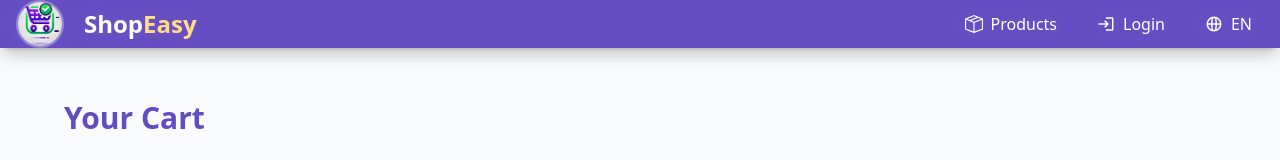
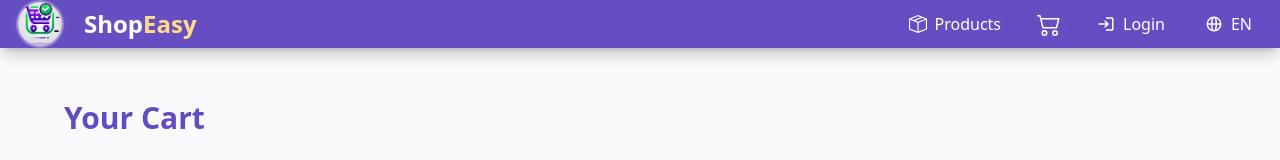
Before and after one commit to eric2003tu/shopeasy, a Next.js app: page /shop/carts in a window 1280 px wide. Shown: the top 160 px of the page. Built offline with nearby package versions, Linux system fonts and the light colour scheme.

Commit message:
responsiveness in shopheader

```diff
--- a/src/components/small/Header.tsx
+++ b/src/components/small/Header.tsx
@@ -2,13 +2,13 @@
 import React, { useState, useEffect, useRef } from 'react';
 import Image from 'next/image';
 import { CiMenuBurger} from "react-icons/ci";
-import { BsBoxSeam } from "react-icons/bs";
+import { BsBoxSeam, BsCart2 } from "react-icons/bs";
 import { MdLogin } from "react-icons/md";
 import { HiOutlineGlobeAlt } from 'react-icons/hi';
 import { useI18n } from '@/i18n/I18nProvider';
 import Link from 'next/link';
 import { useAuth } from '@/context/AuthProvider';
-
+import { subscribeCart, getCartCount } from '@/lib/cart';
 
 const Header: React.FC = () => {
   const [menuOpen, setMenuOpen] = useState<boolean>(false);
@@ -17,6 +17,7 @@ const Header: React.FC = () => {
   const { t, locale, setLocale } = useI18n();
   const auth = useAuth();
   const langRef = useRef<HTMLDivElement | null>(null);
+  const [cartCount, setCartCount] = useState<number>(0);
 
   useEffect(() => {
     const handleScroll = () => {
@@ -30,6 +31,16 @@ const Header: React.FC = () => {
     window.addEventListener('scroll', handleScroll);
     return () => window.removeEventListener('scroll', handleScroll);
   }, []);
+
+    useEffect(() => {
+      // subscribe to cart changes for live badge updates
+      const unsub = subscribeCart((cart) => {
+        setCartCount(cart.reduce((s, it) => s + (it.quantity || 0), 0));
+      });
+      // also seed from localStorage
+      try { setCartCount(getCartCount()); } catch {}
+      return () => unsub();
+    }, []);
 
   useEffect(() => {
     const onClick = (e: MouseEvent) => {
@@ -71,13 +82,14 @@ const Header: React.FC = () => {
               <BsBoxSeam className="text-lg" />
               {t('header.products')}
             </Link>
-            {/* <Link
-              href="/cart"
-              className="px-3 py-2 rounded-md text-sm lg:text-base font-medium text-white hover:bg-white/10 flex items-center gap-2 transition-colors"
-            >
-              <BsCart2 className="text-lg" />
-              {t('header.cart')}
-            </Link> */}
+            <Link href="/shop/carts" className="relative p-2 text-white hover:bg-white/10 rounded-md transition-colors">
+              <BsCart2 className="text-2xl" />
+              {cartCount > 0 && (
+                <span className="absolute -top-1 -right-1 inline-flex items-center justify-center px-2 py-1 text-xs font-semibold leading-none text-white bg-red-500 rounded-full min-w-[20px]">
+                  {cartCount > 99 ? '99+' : cartCount}
+                </span>
+              )}
+            </Link>
             {auth.user ? (
               <Link href="/profile" className="flex items-center gap-2 px-3 py-1 rounded-md hover:bg-white/10">
                 <div className="h-8 w-8 relative rounded-full overflow-hidden bg-gray-100">
@@ -143,13 +155,14 @@ const Header: React.FC = () => {
             <BsBoxSeam />
             {t('header.products')}
           </Link>
-          {/* <Link
-            href="/cart"
-            className="flex items-center gap-3 text-white hover:bg-white/10 block px-3 py-3 rounded-md text-base font-medium transition-colors"
-          >
-            <BsCart2 />
-            {t('header.cart')}
-          </Link> */}
+            <Link href="/shop/carts" className="relative p-2 text-white px-3 py-3 hover:bg-white/10 rounded-md transition-colors">
+              <BsCart2 className="text-2xl" />
+              {cartCount > 0 && (
+                <span className="absolute -top-1 -right-1 inline-flex items-center justify-center px-2 py-1 text-xs font-semibold leading-none text-white bg-red-500 rounded-full min-w-[20px]">
+                  {cartCount > 99 ? '99+' : cartCount}
+                </span>
+              )}
+            </Link>
           <Link
             data-nav="login"
             href="/login"
```
